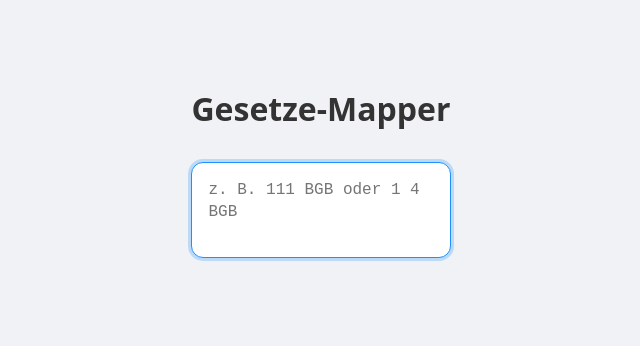
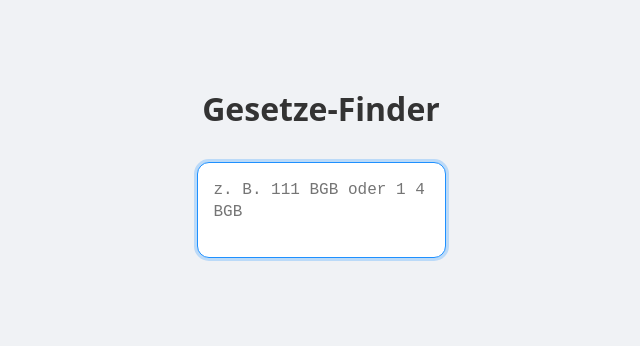
Before and after one commit to DD-65/recht-api, a website: page public/index.html in a window 1280 px wide. Shown: the part 212-558 px from the top of the page, without its empty margins (319-959 px from the left). Drawn offline with Linux system fonts and the light colour scheme.

Commit message:
rename website

```diff
--- a/public/index.html
+++ b/public/index.html
@@ -3,7 +3,7 @@
 
 <head>
   <meta charset="UTF-8">
-  <title>Gesetze-Mapper</title>
+  <title>Gesetze-Finder</title>
   <style>
     html,
     body {
@@ -87,7 +87,7 @@
 
 <body>
   <div class="container">
-    <h1>Gesetze-Mapper</h1>
+    <h1>Gesetze-Finder</h1>
 
     <textarea id="input" placeholder="z. B. 111 BGB oder 1 4 BGB" autofocus></textarea>
     <div id="loader" class="loader"></div>
@@ -128,7 +128,7 @@
       try {
         const url = new URL(window.location.href);
         url.pathname = '/map';
-        url.search = new URLSearchParams({q: txt});
+        url.search = new URLSearchParams({ q: txt });
         const r = await fetch(url, { signal });
         if (!r.ok) {
           const errData = await r.json().catch(() => ({ error: 'API-Fehler' }));
```
